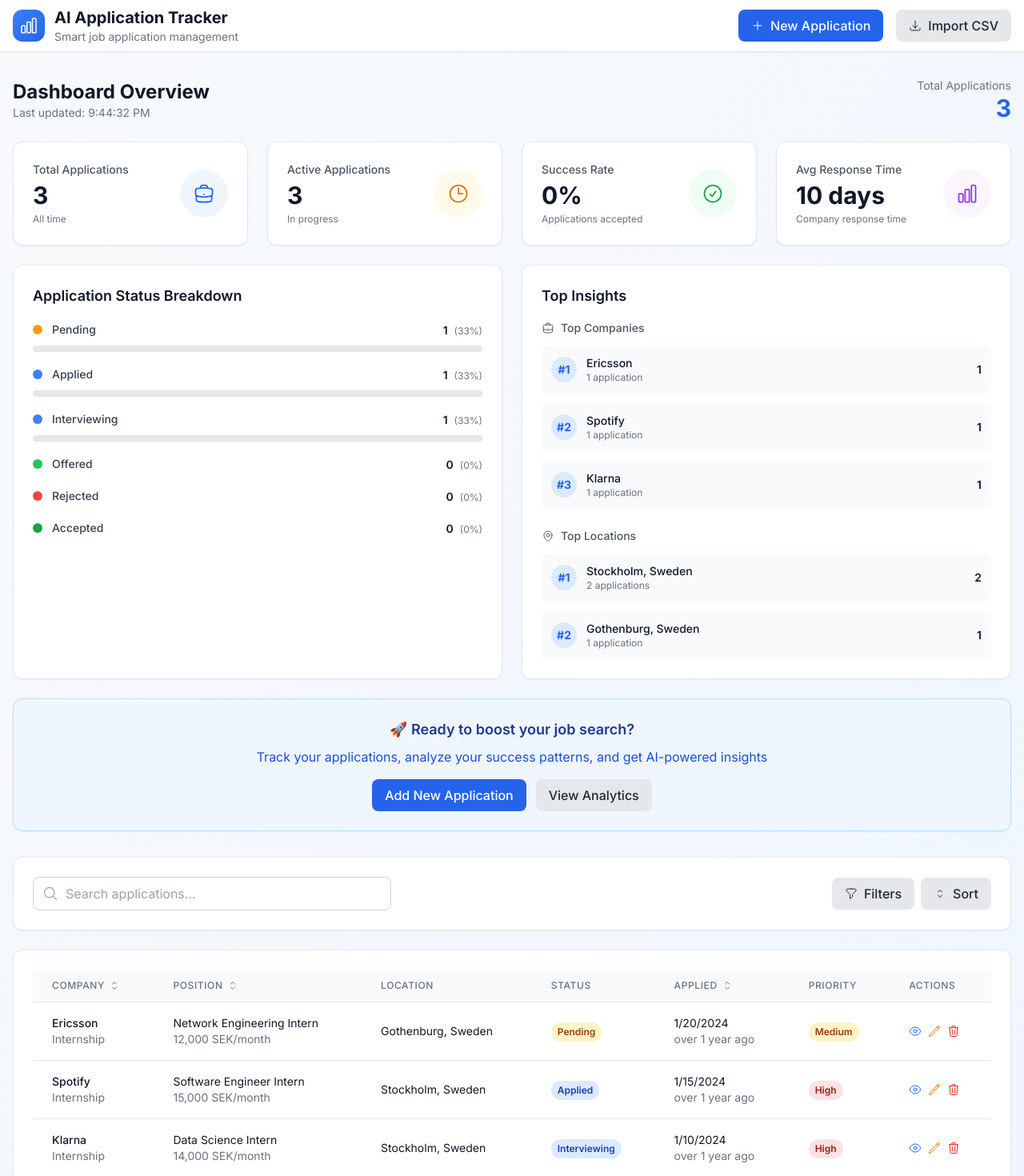
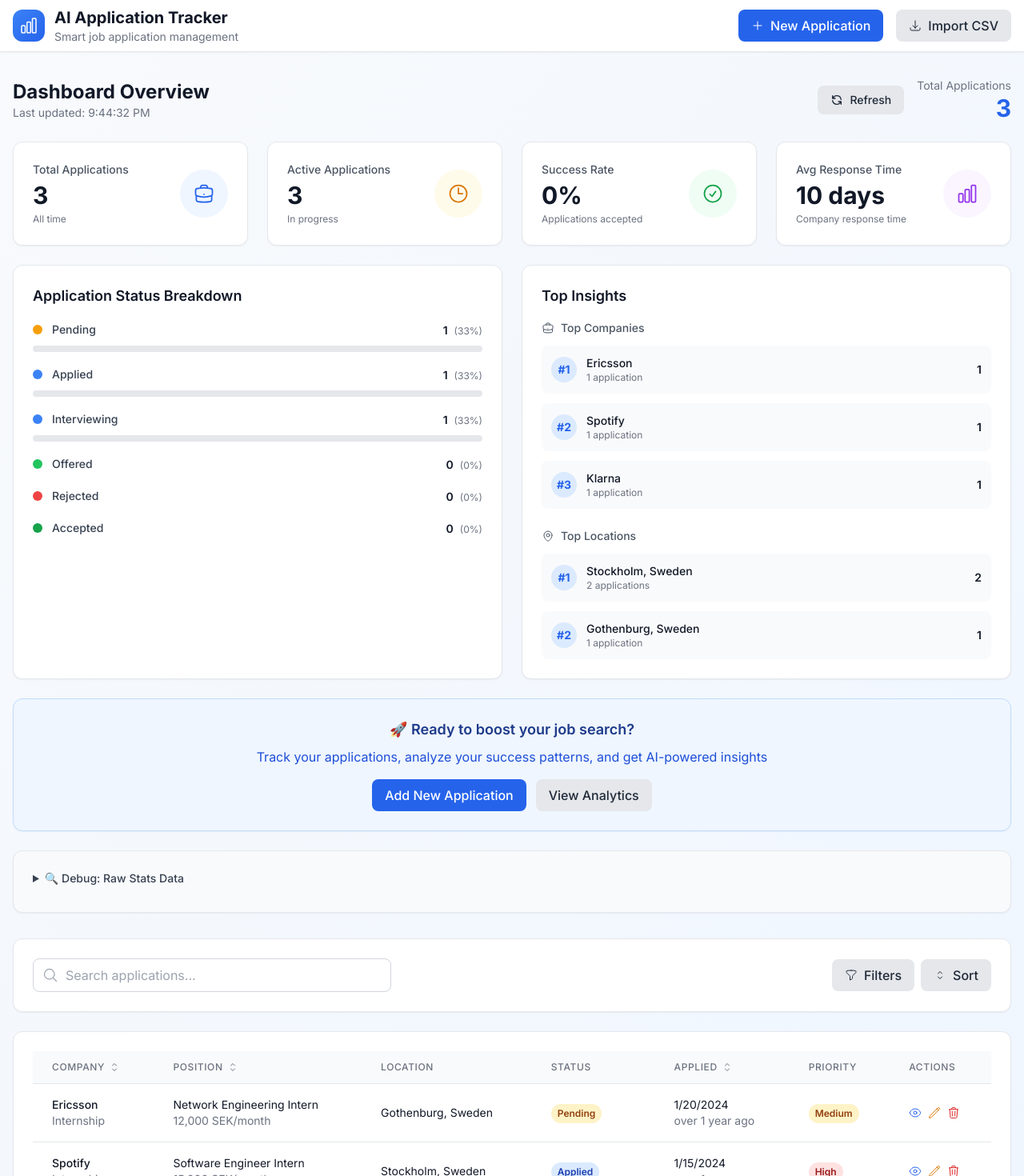
Before and after one commit to ummugulsunn/ai-application-tracker, a Next.js app: page / in a window 1280 px wide. Shown: the top 1470 px of the page at 80% size. Built offline with nearby package versions, Linux system fonts and the light colour scheme.

Commit message:
Fix success rate calculation and improve stats updating: Better success rate logic, manual refresh button, debug info, and force update mechanism

```diff
--- a/components/Dashboard.tsx
+++ b/components/Dashboard.tsx
@@ -32,9 +32,16 @@
   const [isLoading, setIsLoading] = useState(true)
   const [lastUpdated, setLastUpdated] = useState<Date>(new Date())
 
+  // Function to refresh stats
+  const refreshStats = () => {
+    const newStats = getStats()
+    setStats(newStats)
+    setLastUpdated(new Date())
+  }
+
   useEffect(() => {
     if (isInitialized) {
-      setStats(getStats())
+      refreshStats()
       setIsLoading(false)
     }
   }, [isInitialized, getStats])
@@ -42,8 +49,7 @@
   // Update stats when applications change
   useEffect(() => {
     if (isInitialized && applications.length > 0) {
-      setStats(getStats())
-      setLastUpdated(new Date())
+      refreshStats()
     }
   }, [applications, isInitialized, getStats])
 
@@ -128,9 +134,21 @@
             Last updated: {lastUpdated.toLocaleTimeString()}
           </p>
         </div>
-        <div className="text-right">
-          <div className="text-sm text-gray-500">Total Applications</div>
-          <div className="text-3xl font-bold text-primary-600">{stats.total}</div>
+        <div className="flex items-center space-x-4">
+          <button
+            onClick={refreshStats}
+            className="btn-secondary flex items-center space-x-2 text-sm"
+            title="Refresh dashboard data"
+          >
+            <svg className="w-4 h-4" fill="none" viewBox="0 0 24 24" stroke="currentColor">
+              <path strokeLinecap="round" strokeLinejoin="round" strokeWidth={2} d="M4 4v5h.582m15.356 2A8.001 8.001 0 004.582 9m0 0H9m11 11v-5h-.581m0 0a8.003 8.003 0 01-15.357-2m15.357 2H15" />
+            </svg>
+            <span>Refresh</span>
+          </button>
+          <div className="text-right">
+            <div className="text-sm text-gray-500">Total Applications</div>
+            <div className="text-3xl font-bold text-primary-600">{stats.total}</div>
+          </div>
         </div>
       </div>
 
@@ -324,6 +342,34 @@
           </div>
         </div>
       </motion.div>
+
+      {/* Debug Information - Remove in production */}
+      {process.env.NODE_ENV === 'development' && (
+        <motion.div
+          className="card bg-gray-50 border-gray-200"
+          initial={{ opacity: 0, y: 20 }}
+          animate={{ opacity: 1, y: 0 }}
+          transition={{ duration: 0.5, delay: 0.6 }}
+        >
+          <details className="text-left">
+            <summary className="text-sm font-medium text-gray-700 cursor-pointer mb-2">
+              🔍 Debug: Raw Stats Data
+            </summary>
+            <div className="text-xs text-gray-600 space-y-1">
+              <div>Total: {stats.total}</div>
+              <div>Pending: {stats.pending}</div>
+              <div>Applied: {stats.applied}</div>
+              <div>Interviewing: {stats.interviewing}</div>
+              <div>Offered: {stats.offered}</div>
+              <div>Rejected: {stats.rejected}</div>
+              <div>Accepted: {stats.accepted}</div>
+              <div>Success Rate: {stats.successRate}%</div>
+              <div>Avg Response Time: {stats.averageResponseTime} days</div>
+              <div>Applications with Response: {stats.applied + stats.interviewing + stats.offered + stats.rejected + stats.accepted}</div>
+            </div>
+          </details>
+        </motion.div>
+      )}
     </div>
   )
 }
--- a/store/applicationStore.ts
+++ b/store/applicationStore.ts
@@ -17,6 +17,7 @@
   exportApplications: () => string
   initializeSampleData: () => void
   cleanupInvalidData: () => void
+  forceUpdateStats: () => void
 
   // Filters and search
   setFilters: (filters: Partial<FilterOptions>) => void
@@ -281,6 +282,10 @@
         }))
       },
 
+      forceUpdateStats: () => {
+        set({ isInitialized: false }) // Force re-calculation by resetting initialized state
+      },
+
       setFilters: (newFilters) => {
         set((state) => ({
           filters: { ...state.filters, ...newFilters }
@@ -387,10 +392,17 @@
           topLocations: [] as string[]
         } as ApplicationStats)
 
-        // Calculate success rate
-        if (stats.applied > 0) {
-          stats.successRate = Math.round((stats.accepted / stats.applied) * 100)
+        // Calculate success rate - consider all applications that have received a response
+        const applicationsWithResponse = stats.applied + stats.interviewing + stats.offered + stats.rejected + stats.accepted
+        if (applicationsWithResponse > 0) {
+          stats.successRate = Math.round((stats.accepted / applicationsWithResponse) * 100)
+        } else if (stats.total > 0) {
+          // If no responses yet, show 0% success rate
+          stats.successRate = 0
         }
+
+        // Alternative success rate calculation: accepted vs total applications
+        // const overallSuccessRate = stats.total > 0 ? Math.round((stats.accepted / stats.total) * 100) : 0
 
         // Calculate average response time
         const responseTimes = applications
```
